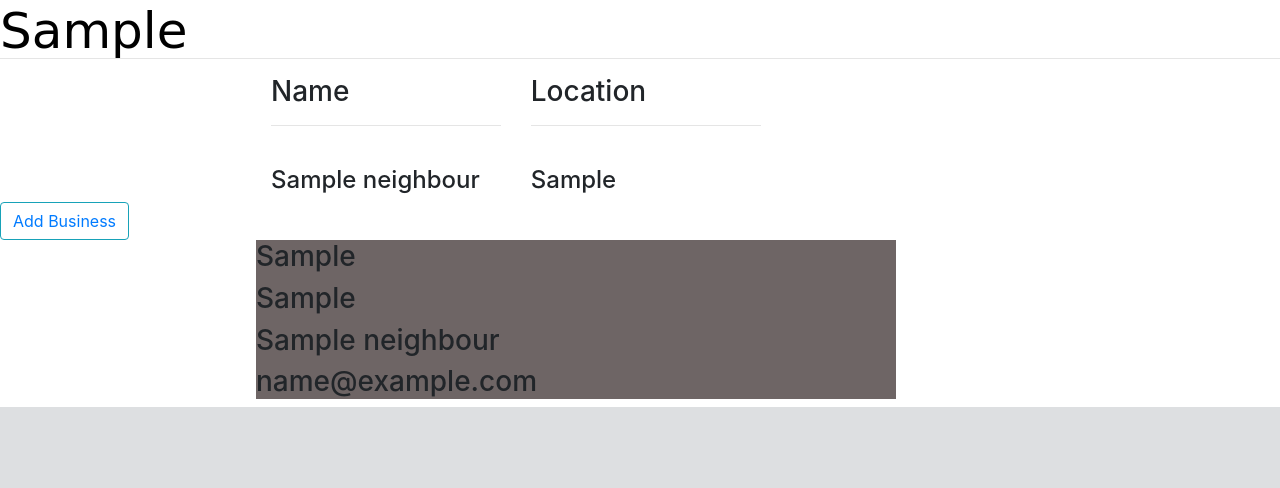
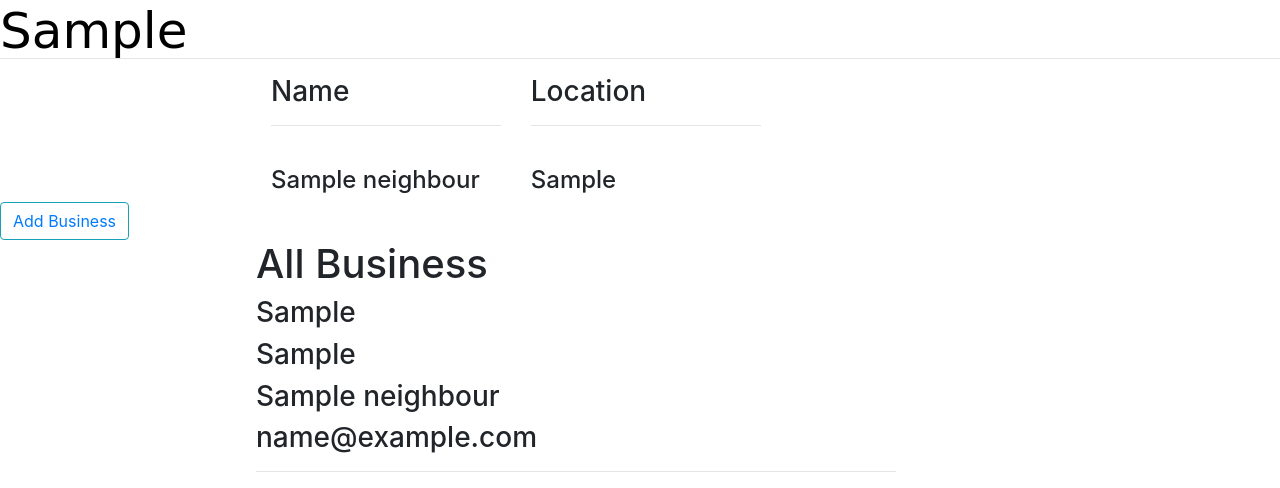
Before and after one commit to dukundejeanne/neighbourhood_django, a Django app: page /projects/1 in a window 1280 px wide. Shown: the part 540-1028 px from the top of the page. Before the commit the page ends 947 px from the top, so only its background shows below. Run offline with Django 3.2, Linux system fonts and the light colour scheme; a user stored in the database is signed in; tables that the repository leaves empty hold one stand-in row (values such as "Sample post"); grey boxes marked "Sample" are stand-in pictures; some libraries are stand-ins or nearby versions; some web fonts are replaced.

Commit message:
2 business

```diff
--- a/neighbourapp/templates/one_project.html
+++ b/neighbourapp/templates/one_project.html
@@ -76,12 +76,13 @@
 </div>
 </div>
 <div>
- <div style="background-color: rgb(110, 101, 101);width: 50%;margin-left: 20%;">
+ <div style="width: 50%;margin-left: 20%;"><h1> All Business</h1>
         {% for ones in buz %}
         <h3>{{ones.owner}}</h3>
         <h3>{{ones.bussiness}}</h3>
         <h3>{{ones.location}}</h3>
         <h3>{{ones.bussiness_email}}</h3>
+        <hr>
         {% endfor %}
 
 </div>
```
